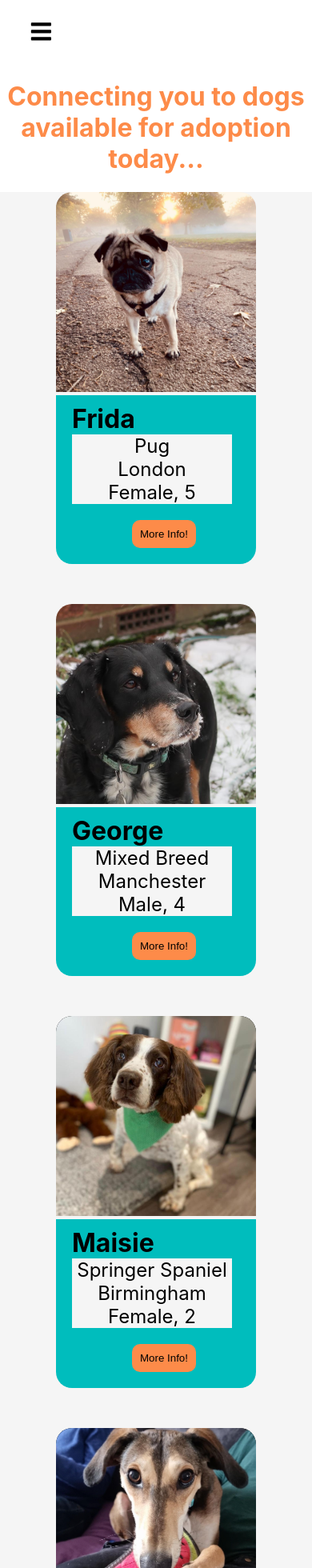
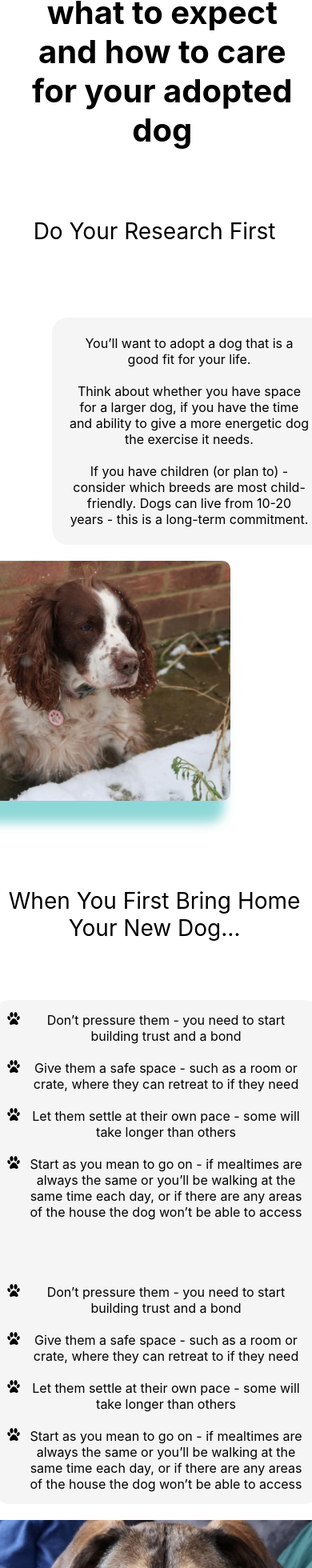
Before and after one commit to anjaliruth/TheHackitectsFinalProjects, a React (Create React App) app in the folder myapp/: page / in a window 390 px wide. Shown: the top 1960 px of the page at 80% size. Built offline with nearby package versions, Linux system fonts and the light colour scheme.

Commit message:
updated the css

```diff
--- a/myapp/src/App.js
+++ b/myapp/src/App.js
@@ -9,9 +9,6 @@ import InfoPack from "./components/InfoPack/InfoPack";
 function App() {
   return (
     <div className="App">
-      <NavBar />
-      <DogCard />
-      <AboutUs />
       <InfoPack />
     </div>
   );
--- a/myapp/src/components/InfoPack/InfoPack.css
+++ b/myapp/src/components/InfoPack/InfoPack.css
@@ -1,3 +1,11 @@
+.infoContainer {
+  display: flex;
+  flex-direction: column;
+  align-items: center;
+  justify-content: center;
+  height: 250vh;
+}
+
 .dogsrus {
   display: flex;
   flex-direction: column;
@@ -26,9 +34,10 @@
   flex-direction: row;
   align-items: center;
   justify-content: center;
-  gap: 10rem;
+  gap: 25rem;
   width: 100%;
   height: 100%;
+  z-index: -1;
 }
 
 #para1 {
@@ -38,6 +47,29 @@
   padding: 22px;
   text-align: center;
   margin: 0 auto;
+  -webkit-animation: slide-right 0.5s cubic-bezier(0.25, 0.46, 0.45, 0.94) both;
+  animation: slide-right 0.5s cubic-bezier(0.25, 0.46, 0.45, 0.94) both;
+}
+
+@-webkit-keyframes slide-right {
+  0% {
+    -webkit-transform: translateX(0);
+    transform: translateX(0);
+  }
+  100% {
+    -webkit-transform: translateX(100px);
+    transform: translateX(100px);
+  }
+}
+@keyframes slide-right {
+  0% {
+    -webkit-transform: translateX(0);
+    transform: translateX(0);
+  }
+  100% {
+    -webkit-transform: translateX(100px);
+    transform: translateX(100px);
+  }
 }
 
 #para3 {
@@ -58,6 +90,7 @@
   justify-content: center;
   gap: 22rem;
   max-width: 100px;
+  z-index: -1;
 }
 
 #paraImgContainer3 {
@@ -68,6 +101,7 @@
   height: 42vh;
   gap: 12rem;
   width: 100%;
+  z-index: -1;
 }
 
 #millieContainer {
@@ -77,21 +111,63 @@
   justify-content: space-between;
   align-items: center;
   width: 100%;
+  margin-top: -12vh;
 }
 
 #infoLi {
   display: flex;
   flex-direction: column;
   align-items: center;
-  width: 22rem;
+  width: 40rem;
   list-style-image: url("../../Media/icons/dog-paw.png");
   background-color: #f5f5f5;
   padding: 15px;
   padding-left: 40px;
   border-radius: 20px;
 }
+.rotateContainer-research {
+  display: flex;
+  align-items: center;
+  margin-right: 60vw;
+  margin-top: -30vh;
+}
 
-#home.rotateText {
+.rotateText-research {
+  transform: rotate(-90deg);
+  font-size: 6rem; /* Adjust the font size as needed */
+  margin: 0; /* Optional: Adjust the margin as needed */
+  white-space: nowrap; /* Prevent text from wrapping */
+  z-index: -1;
+}
+
+.rotateContainer-home {
+  display: flex;
+  align-items: center;
+  margin-left: 70vw;
+  margin-top: -30vh;
+}
+.rotateText-home {
+  transform: rotate(90deg);
+  font-size: 6rem; /* Adjust the font size as needed */
+  margin: 0; /* Optional: Adjust the margin as needed */
+  white-space: nowrap; /* Prevent text from wrapping */
+  z-index: -1;
+}
+
+.rotateContainer-cost {
+  display: flex;
+  align-items: center;
+  margin-right: 60vw;
+  margin-top: -30vh;
+}
+.rotateText-cost {
+  transform: rotate(-90deg);
+  font-size: 6rem; /* Adjust the font size as needed */
+  margin: 0; /* Optional: Adjust the margin as needed */
+  white-space: nowrap; /* Prevent text from wrapping */
+}
+
+/* #home.rotateText {
   display: flex;
   transform: rotate(-90deg);
   transform-origin: left top;
@@ -100,32 +176,62 @@
   text-orientation: upright;
   margin-top: none;
   font-size: 100px;
-}
+} */
 
 #masieImg {
   width: 300px;
   height: 300px;
   object-fit: cover;
+  border-radius: 10px;
   /* mask-image: invert(url("/src/Media/icons/housemask.png")); */
   /* invert the mask */
-  margin-top: 22vh;
+  margin-top: 8vh;
   mask-repeat: no-repeat;
   mask-position: center center;
   mask-size: cover;
+  -webkit-box-shadow: -16px 19px 14px 8px #00a3a370;
+  box-shadow: -16px 19px 14px 8px #00a3a370;
+
+  -webkit-animation: slide-left 0.5s cubic-bezier(0.25, 0.46, 0.45, 0.94) both;
+  animation: slide-left 0.5s cubic-bezier(0.25, 0.46, 0.45, 0.94) both;
+}
+
+@-webkit-keyframes slide-left {
+  0% {
+    -webkit-transform: translateX(0);
+    transform: translateX(0);
+  }
+  100% {
+    -webkit-transform: translateX(-100px);
+    transform: translateX(-100px);
+  }
+}
+@keyframes slide-left {
+  0% {
+    -webkit-transform: translateX(0);
+    transform: translateX(0);
+  }
+  100% {
+    -webkit-transform: translateX(-100px);
+    transform: translateX(-100px);
+  }
 }
 
 #millieImg {
-  width: 320px;
-  height: 320px;
+  width: 420px;
+  height: 420px;
   object-fit: cover;
   mask-repeat: no-repeat;
   mask-position: center center;
   mask-size: cover;
   margin-top: 22vh;
+  border-radius: 10px;
+  -webkit-box-shadow: -16px 19px 14px 8px #fd8b496b;
+  box-shadow: -16px 19px 14px 8px #fd8b496b;
 }
 
 #neilImg {
-  width: 300px;
+  width: 400px;
   height: 300px;
   object-fit: cover;
   /* mask-image: invert(url("/src/Media/icons/housemask.png")); */
@@ -133,18 +239,59 @@
   mask-repeat: no-repeat;
   mask-position: center center;
   mask-size: cover;
-  margin-top: 22vh;
+  margin-top: -3vh;
+  border-radius: 10px;
+  -webkit-box-shadow: -16px 19px 14px 8px #004953b7;
+  box-shadow: -16px 19px 14px 8px #004953b7;
 }
 
 #mainHeader {
-  font-size: 32px;
+  display: flex;
+  z-index: -1;
+  justify-content: center;
+  align-items: center;
+  margin-left: 0;
+  font-size: 50px;
   height: 32px;
   margin-bottom: 6vh;
+
+  -webkit-animation: text-focus-in 1s cubic-bezier(0.55, 0.085, 0.68, 0.53) both;
+  animation: text-focus-in 1s cubic-bezier(0.55, 0.085, 0.68, 0.53) both;
+}
+
+@-webkit-keyframes text-focus-in {
+  0% {
+    -webkit-filter: blur(12px);
+    filter: blur(12px);
+    opacity: 0;
+  }
+  100% {
+    -webkit-filter: blur(0px);
+    filter: blur(0px);
+    opacity: 1;
+  }
+}
+@keyframes text-focus-in {
+  0% {
+    -webkit-filter: blur(12px);
+    filter: blur(12px);
+    opacity: 0;
+  }
+  100% {
+    -webkit-filter: blur(0px);
+    filter: blur(0px);
+    opacity: 1;
+  }
 }
 
 #pageTitle {
+  display: flex;
+  justify-content: center;
+  align-items: center;
+  margin-left: 4vw;
   margin-bottom: 30px;
-  width: 600px;
+  width: 60rem;
+  text-align: center;
 }
 
 .infoHeader {
@@ -154,13 +301,30 @@
   font-weight: 400;
 }
 
-@media screen and (max-width: 560px) {
+@media screen and (max-width: 1356px) {
+  .infoContainer {
+    height: 190rem;
+    flex-direction: column;
+    gap: 0;
+  }
+
+  #mainHeader {
+    margin-left: 0;
+    margin-top: 0;
+    font-size: 40px;
+    height: 32px;
+    margin-bottom: 6vh;
+  }
+
+  #pageTitle {
+    width: 90vw;
+    margin-bottom: 14vh;
+  }
+
   .infoHeader {
+    margin-right: 1vw;
+    text-align: center;
     margin-bottom: 12vh;
-  }
-  #pageTitle {
-    width: 100%;
-    margin-bottom: 6vh;
   }
   #paraImgContainer1 {
     flex-direction: column;
@@ -178,6 +342,7 @@
   }
 
   #para1 {
+    margin-right: 30vw;
     margin-bottom: 20px;
   }
 
@@ -191,6 +356,7 @@
   }
 
   #infoLi {
+    width: 22rem;
     margin-bottom: 20px;
   }
 
@@ -199,14 +365,25 @@
   }
 
   #masieImg {
+    margin-left: 22vw;
     margin-top: 0;
   }
 
   #millieImg {
-    margin-top: 0;
+    margin-top: 12vh;
   }
 
   #neilImg {
     margin-top: 0;
   }
+
+  .rotateContainer-research {
+    display: none;
+  }
+  .rotateContainer-home {
+    display: none;
+  }
+  .rotateContainer-cost {
+    display: none;
+  }
 }
--- a/myapp/src/components/InfoPack/InfoPack.js
+++ b/myapp/src/components/InfoPack/InfoPack.js
@@ -1,4 +1,5 @@
 import React from "react";
+
 import "./InfoPack.css";
 import maisieImage1 from "../../Media/Maisie/WhatsApp Image 2023-06-03 at 11.20.07 (4).jpeg";
 import millieImage1 from "../../Media/Millie/Screenshot 2023-06-05 at 11.52.23.png";
@@ -10,7 +11,7 @@ export default function InfoPack() {
       <div className="infoContainer">
         <section className="dogsrus">
           <div id="pageTitle">
-            <h1 id="mainHeader">
+            <h1 id="mainHeader" className="animateHeader">
               Our top tips on what to expect and how to care for your adopted
               dog
             </h1>
@@ -34,6 +35,11 @@ export default function InfoPack() {
             </div>
             <img id="masieImg" src={maisieImage1} alt="dog" />
           </div>
+          <aside>
+            <div className="rotateContainer-research">
+              <h3 className="rotateText-research">Research</h3>
+            </div>
+          </aside>
         </section>
 
         <section className="dogsrus">
@@ -47,14 +53,41 @@ export default function InfoPack() {
                   Don’t pressure them - you need to start building trust and a
                   bond
                 </li>
+                <br></br>
                 <li>
                   Give them a safe space - such as a room or crate, where they
                   can retreat to if they need
                 </li>
+                <br></br>
                 <li>
                   Let them settle at their own pace - some will take longer than
                   others
                 </li>
+                <br></br>
+                <li>
+                  Start as you mean to go on - if mealtimes are always the same
+                  or you’ll be walking at the same time each day, or if there
+                  are any areas of the house the dog won’t be able to access
+                </li>
+                <br></br>
+                <br></br>
+                <br></br>
+                <br></br>
+                <li>
+                  Don’t pressure them - you need to start building trust and a
+                  bond
+                </li>
+                <br></br>
+                <li>
+                  Give them a safe space - such as a room or crate, where they
+                  can retreat to if they need
+                </li>
+                <br></br>
+                <li>
+                  Let them settle at their own pace - some will take longer than
+                  others
+                </li>
+                <br></br>
                 <li>
                   Start as you mean to go on - if mealtimes are always the same
                   or you’ll be walking at the same time each day, or if there
@@ -69,6 +102,11 @@ export default function InfoPack() {
               <h3 className="rotateText">HOME</h3>
             </div> */}
           </div>
+          <aside id="research">
+            <div className="rotateContainer-home">
+              <h3 className="rotateText-home">Home</h3>
+            </div>
+          </aside>
         </section>
 
         <section className="dogsrus">
@@ -85,6 +123,11 @@ export default function InfoPack() {
             <img id="neilImg" src={neilImage1} alt="dog" />
           </div>
         </section>
+        <aside id="research">
+          <div className="rotateContainer-cost">
+            <h3 className="rotateText-cost">Cost</h3>
+          </div>
+        </aside>
       </div>
     </>
   );
```
